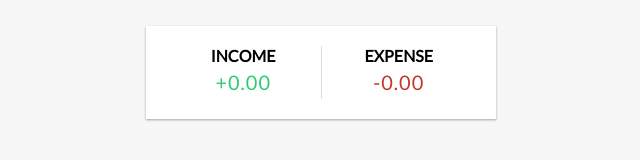
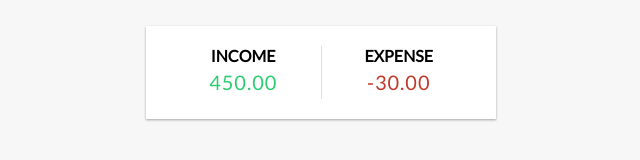
Before and after one commit to oyeyipo45/Budget-management-app, a React (Create React App) app: page / in a window 1280 px wide. Shown: the part 426-586 px from the top of the page, without its empty margins (319-959 px from the left). Built offline with nearby package versions, Linux system fonts and the light colour scheme.

Commit message:
delete transaction done

```diff
--- a/src/components/IncomeExpenses.js
+++ b/src/components/IncomeExpenses.js
@@ -1,16 +1,26 @@
-import React from 'react'
+import React, { useContext } from "react";
+import { GlobalContext } from "../context/GlobalState";
 
 export const IncomeExpenses = () => {
+  const  { transactions } = useContext(GlobalContext);
+
+  const amounts = transactions.map(transaction => transaction.amount);
+  // const total = amounts.reduce((acc, item) => (acc += item), 0).toFixed(2)
+
+  const income = amounts.filter(item => item > 0).reduce((acc, item) => (acc += item), 0).toFixed(2);
+  const expense = amounts.filter(item => item < 0).reduce((acc, item) => (acc += item), 0).toFixed(2);
+
+
   return (
     <div className="inc-exp-container">
       <div>
         <h4>Income</h4>
-  <p className="money plus">+0.00</p>
+        <p className="money plus">{income}</p>
       </div>
       <div>
         <h4>Expense</h4>
-  <p className="money minus">-0.00</p>
+        <p className="money minus">{expense}</p>
       </div>
     </div>
-    )
-}
+  );
+};
--- a/src/components/Transaction.js
+++ b/src/components/Transaction.js
@@ -1,12 +1,25 @@
-import React from "react";
+import React, { useContext } from "react";
+import { GlobalContext } from "../context/GlobalState";
 
-export const Transaction = ({transaction}) => {
-    const sign = transaction.amount < 0 ? "-" : "+";
+export const Transaction = ({ transaction }) => {
+  const sign = transaction.amount < 0 ? "-" : "+";
+
+
+  const { deleteTransaction } = useContext(GlobalContext);
+
   return (
     <div>
-      <li className={transaction.amount < 0 ? "minus" : "plus"} >
-        {transaction.text} <span>{sign}${Math.abs(transaction.amount)}</span>
-        <button className="delete-btn">x</button>
+      <li className={transaction.amount < 0 ? "minus" : "plus"}>
+        {transaction.text}{" "}
+        <span>
+          {sign}${Math.abs(transaction.amount)}
+        </span>
+        <button
+          className="delete-btn"
+          onClick={() => deleteTransaction(transaction.id)}
+        >
+          x
+        </button>
       </li>
     </div>
   );
--- a/src/context/AppReducer.js
+++ b/src/context/AppReducer.js
@@ -1,8 +1,10 @@
-
-
-
 export default (state, action) => {
     switch(action.type){
+        case 'DELETE_TRANSACTION':
+            return {
+                ...state,
+                   transactions: state.transactions.filter(transaction => transaction.id !== action.payload)
+            }
         default:
             return state;
     }
--- a/src/context/GlobalState.js
+++ b/src/context/GlobalState.js
@@ -31,8 +31,18 @@
 export const GlobalProvider = ({ children }) => {
   const [state, dispatch] = useReducer(AppReducer, initialState);
 
+  function deleteTransaction(id){
+    dispatch({
+      type: 'DELETE_TRANSACTION',
+      payload: id
+    });
+  }
   return (
-    <GlobalContext.Provider value={{ transactions: state.transactions }}>
+    <GlobalContext.Provider
+    value={{ deleteTransaction ,
+      transactions: state.transactions
+
+    }}>
       {children}
     </GlobalContext.Provider>
   );
```
Lines whose indentation alone changed are shown as unchanged.
